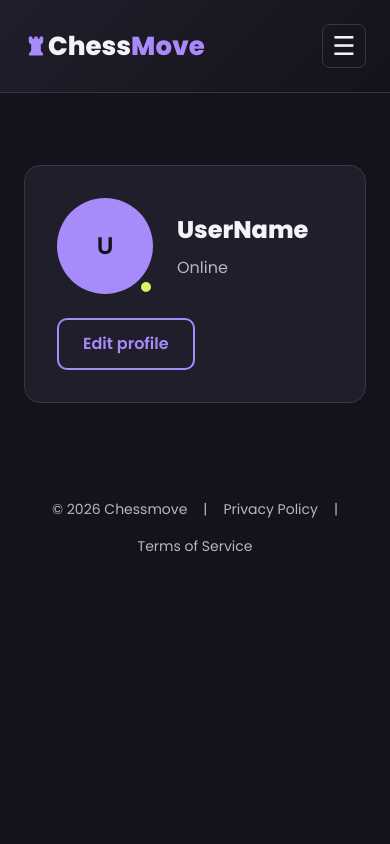
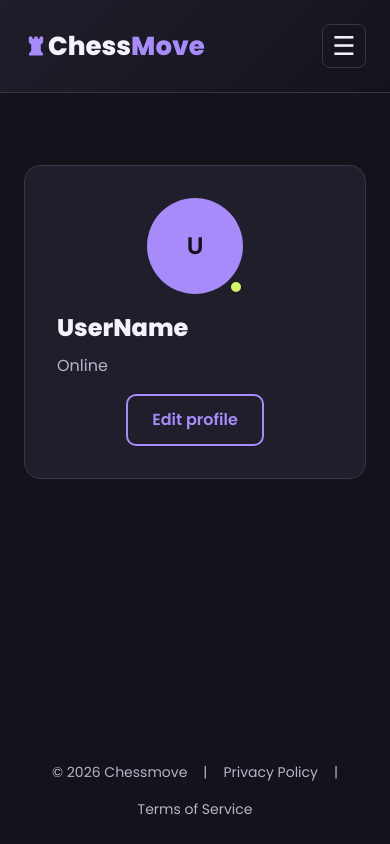
Before and after one commit to Mesokrixxx/transcendence, a React (Vite) app in the folder frontend/: page /Profile in a window 390 px wide. Built offline with nearby package versions, Linux system fonts and the light colour scheme.

Commit message:
fix footer and profil responsiv

```diff
--- a/frontend/src/pages/Home/Home.styles.ts
+++ b/frontend/src/pages/Home/Home.styles.ts
@@ -2,8 +2,18 @@ import styled from 'styled-components'
 
 export const Page = styled.div`
   min-height: 100vh;
+  min-height: 100dvh;
   display: flex;
   flex-direction: column;
+
+  > main {
+    flex: 1;
+  }
+
+  > footer {
+    flex-shrink: 0;
+  }
+
 `
 
 export const Content = styled.main`
--- a/frontend/src/pages/Profile/Profile.styles.ts
+++ b/frontend/src/pages/Profile/Profile.styles.ts
@@ -27,6 +27,18 @@ export const ProfileHeader = styled.div`
     p {
         margin: 8px 0 0;
         color: var(--color-text-secondary);
+    }
+
+    @media (max-width: 600px){
+        flex-direction: column;
+        align-items: center;
+        gap: 16px;
+
+        .profile-info {
+            flex: none;
+            width: 100%;
+            text-aligne: center;
+        }
     }
 `
 
```
Also changed, not shown: 1 other file (tests, documents, lock files or other folders).
